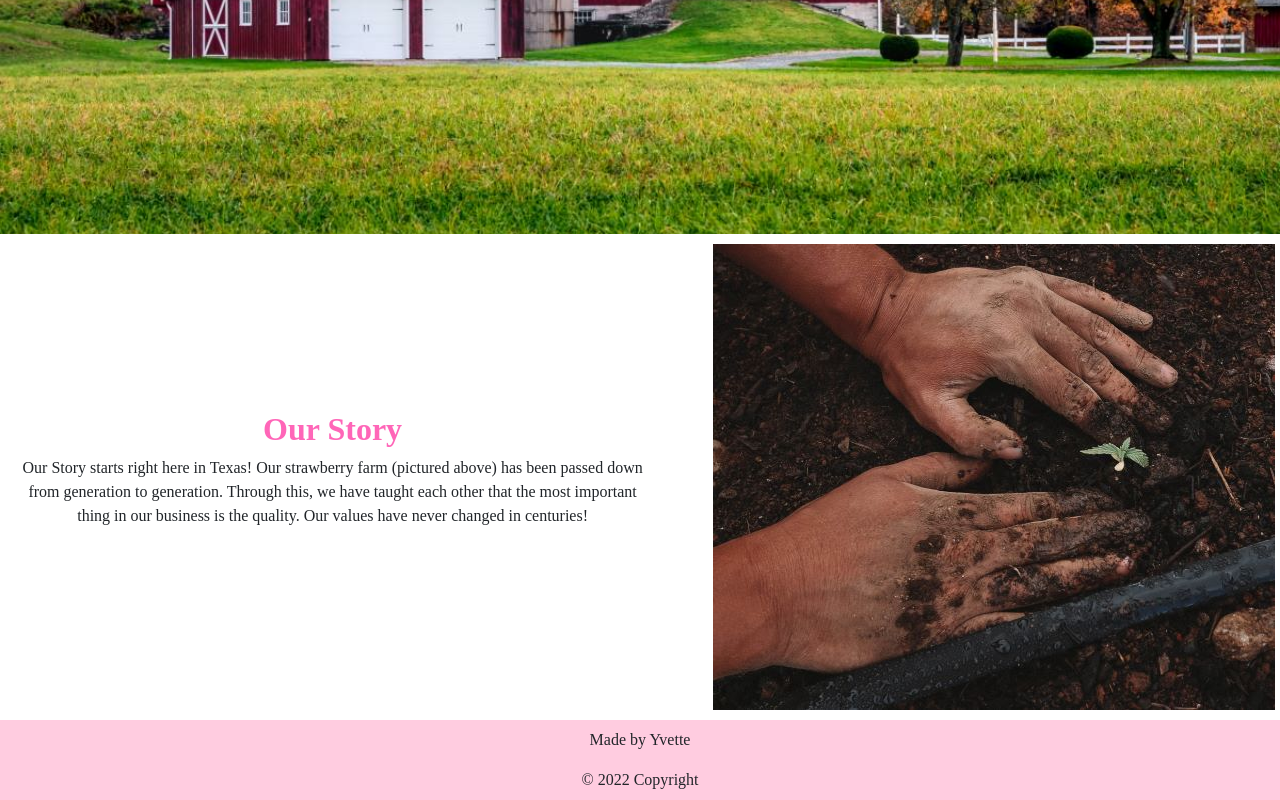
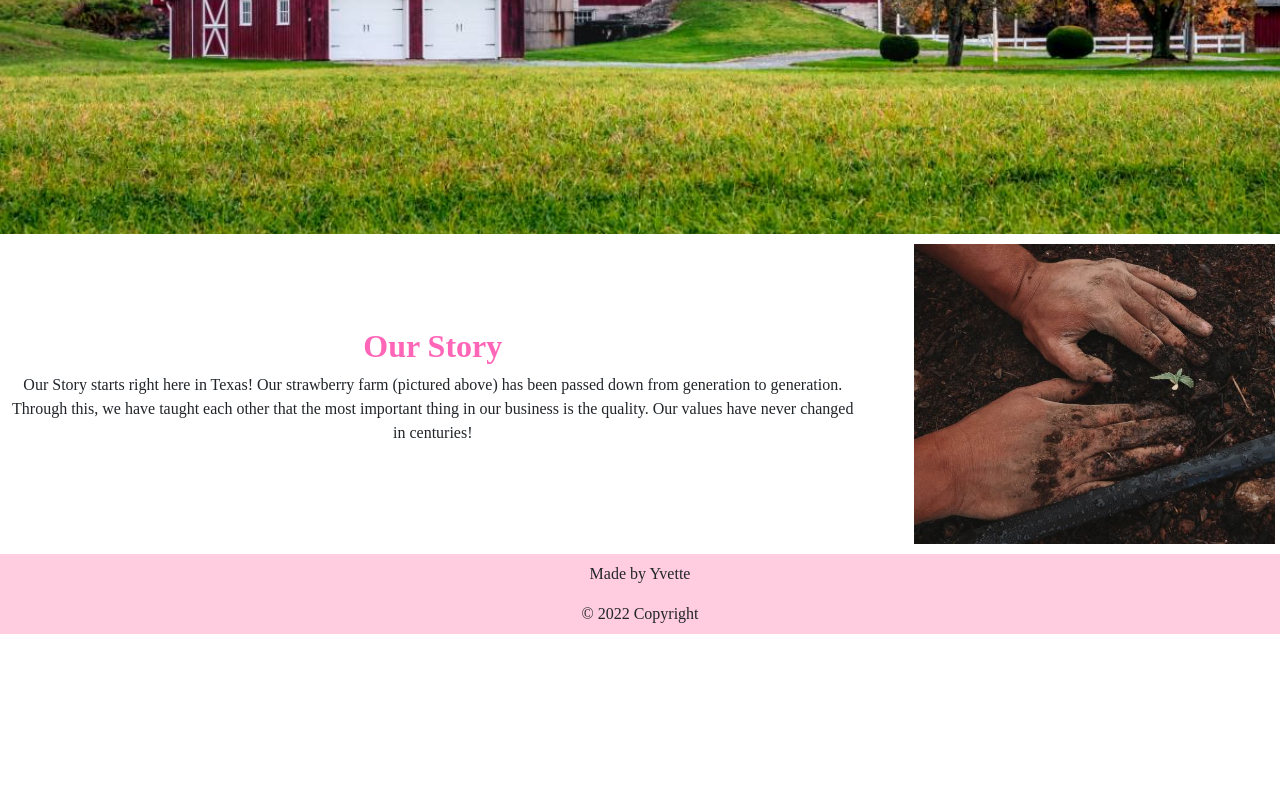
Before and after one commit to Yvettezun/First_VS_Code_Project, a plain HTML site: page about.html in a window 1280 px wide. Shown: the part 556-1356 px from the top of the page. After the commit the page ends 1190 px from the top, so only its background shows below. Drawn offline with nearby package versions, Linux system fonts and the light colour scheme; a web font is replaced by a local one.

Commit message:
adds new line to css style

```diff
--- a/resources/css/style.css
+++ b/resources/css/style.css
@@ -11,7 +11,10 @@
     padding:0;
     box-sizing: border-box;
     font-family: 'Poppins','Times New Roman', serif;}
+img{
+    max-width: 100%;/*add to make images responsive*/
 
+}
 
 nav, footer{
 
```
